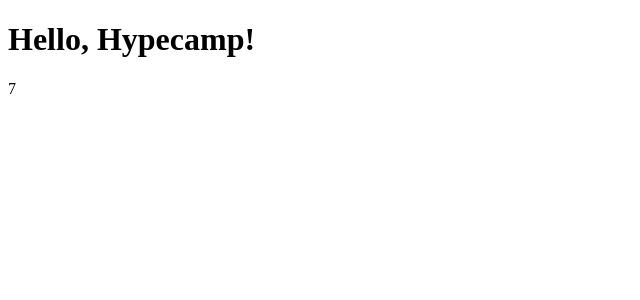
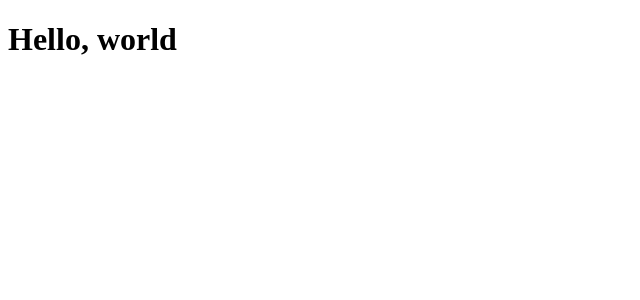
Before and after one commit to DimatiBart/react-demo, a React app: page / in a window 1280 px wide. Shown: the top 300 px of the page, without its empty margins (0-640 px from the left). Built offline with nearby package versions, Linux system fonts and the light colour scheme.

Commit message:
added hello world example

```diff
--- a/src/App.js
+++ /dev/null
@@ -1,34 +0,0 @@
-import React from "react";
-
-export default (props) => (
-    <React.Fragment>
-        <h1>Hello, {props.name}!</h1>
-        <Magic magic="magic"/>
-    </React.Fragment>
-
-);
-
-class Magic extends React.Component {
-    constructor(props) {
-        super(props);
-        this.state = {
-            currentNumber: 0
-        };
-
-        this.tick = this.tick.bind(this);
-    }
-    componentDidMount() {
-        this.intervalId = setInterval(this.tick, 1000);
-    }
-    componentWillUnmount() {
-        clearInterval(this.intervalId);
-    }
-    tick() {
-        this.setState((prevState) => ({currentNumber: prevState.currentNumber + 1}))
-    }
-    render() {
-        return <span>
-            {this.state.currentNumber}
-        </span>
-    }
-}
--- a/src/index.js
+++ b/src/index.js
@@ -1,22 +1,4 @@
 import React from "react";
-import ReactDom from "react-dom";
-import { AppContainer } from 'react-hot-loader'
-import App from "./App";
+import {render} from "react-dom";
 
-const render = () => {
-    ReactDom.render(
-        <AppContainer>
-            <App name={"Hypecamp"}/>
-        </AppContainer>,
-        document.getElementById("app")
-    )
-};
-
-render();
-
-
-if (module.hot) {
-    module.hot.accept('./App', () => {
-        render();
-    })
-}
+render(<h1>Hello, world</h1>, document.getElementById("app"));
```
